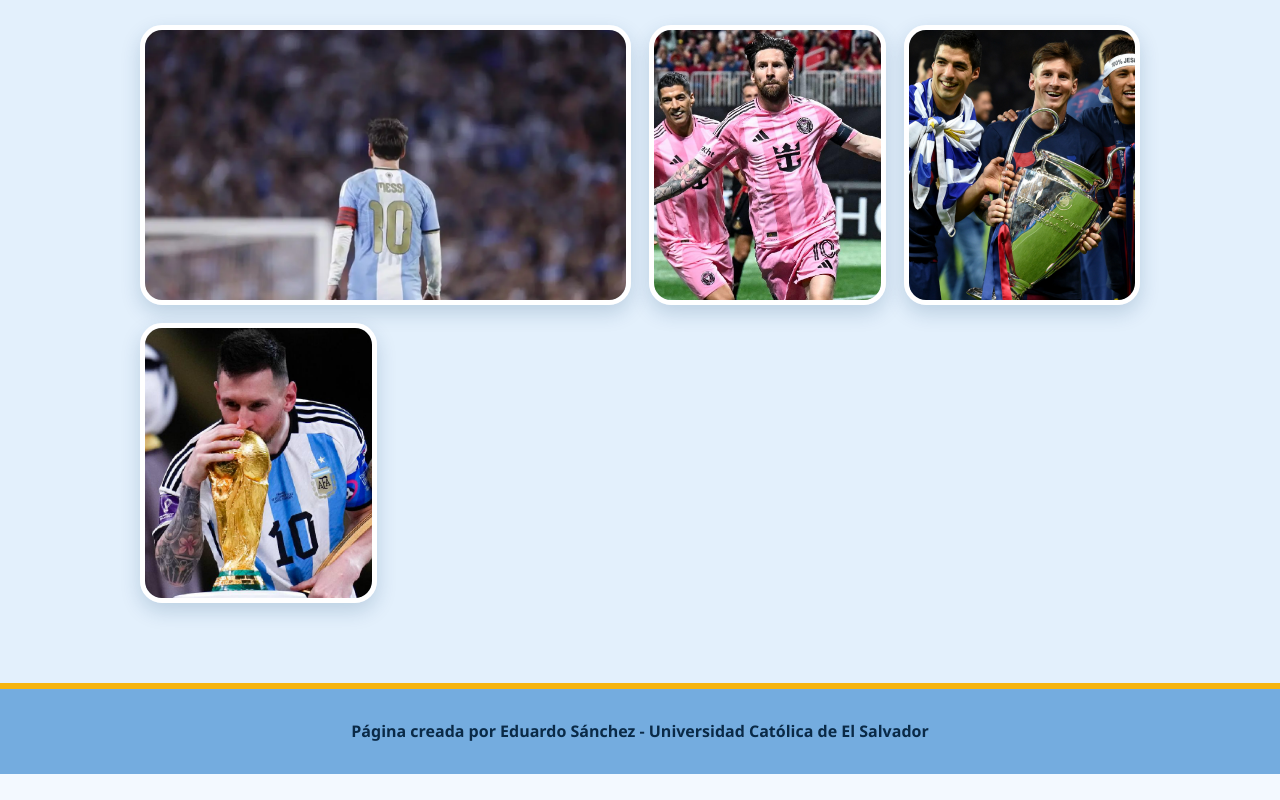
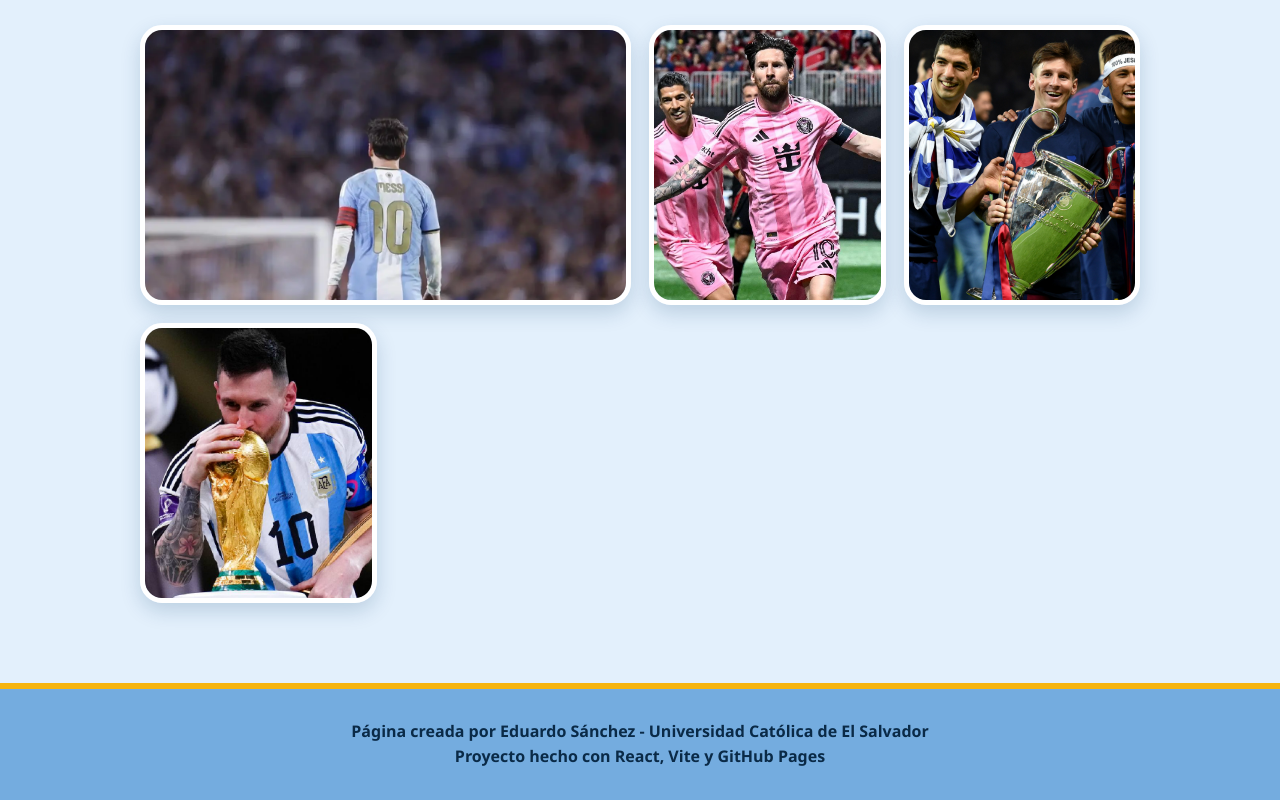
Before and after one commit to eduardo957897/messi-react, a React (Vite) app: page / in a window 1280 px wide. Shown: the part 2775-3575 px from the top of the page. Before the commit the page ends 3549 px from the top, so only its background shows below. Built offline with nearby package versions, Linux system fonts and the light colour scheme.

Commit message:
Actualiza el pie de pagina con las tecnologias usadas

```diff
--- a/src/components/Footer.jsx
+++ b/src/components/Footer.jsx
@@ -2,6 +2,7 @@ function Footer() {
   return (
     <footer>
       <p>Página creada por Eduardo Sánchez - Universidad Católica de El Salvador</p>
+      <p>Proyecto hecho con React, Vite y GitHub Pages</p>
     </footer>
   );
 }
```
